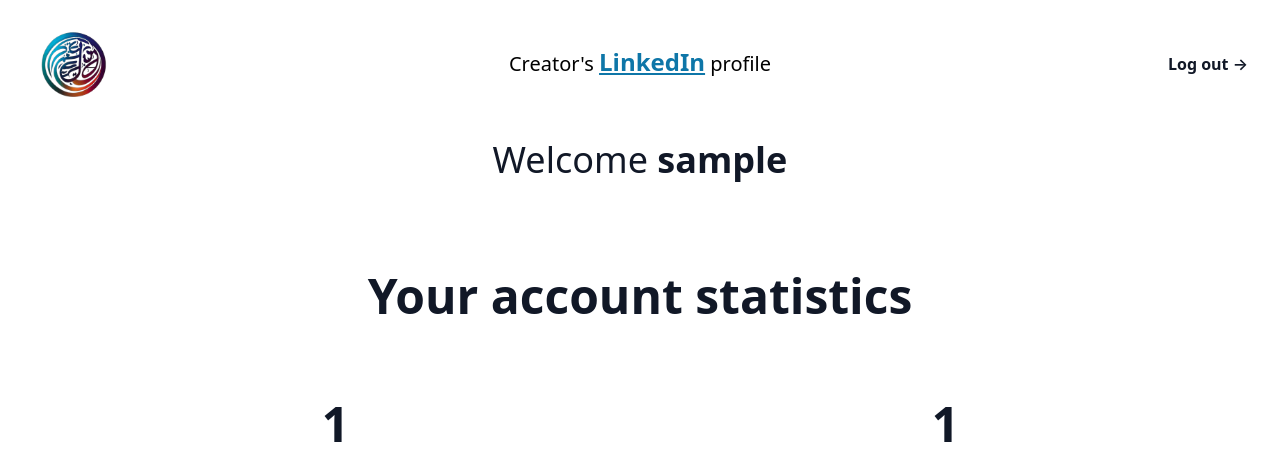
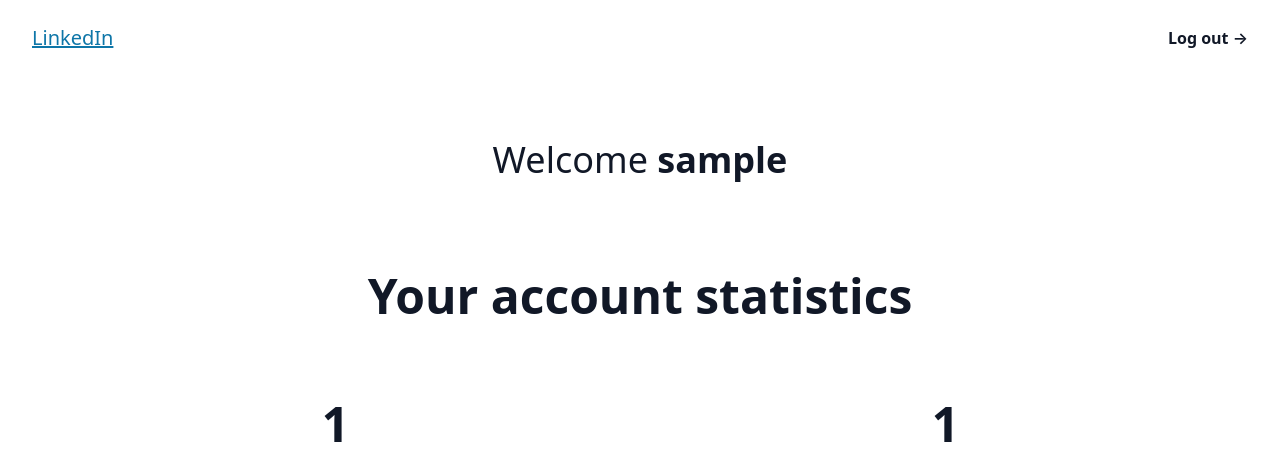
Before and after one commit to yahya-salim/datasite, a PHP site: page /front/home in a window 1280 px wide. Shown: the top 455 px of the page. Run offline with PHP 8.4, Linux system fonts and the light colour scheme; the visitor is signed in with stand-in values (Sample User, id 1).

Commit message:
home.php logo + creator's linkedin to just LinkedIn

```diff
--- a/front/home.php
+++ b/front/home.php
@@ -20,19 +20,12 @@
   <header class="absolute inset-x-0 top-0 z-50">
     <nav class="flex items-center justify-between p-6 lg:px-8" aria-label="Global">
 
-      <div class="flex flex-1">
-        <a href="http://linkedin.com/in/yahyasalim" target="_blank" class="-m-1.5 p-1.5">
-          <span class="sr-only">Yahya SALIM Logo</span>
-          <img class="h-20 w-auto" src="../images/real_logo.png" alt="Yahya SALIM logo">
+
+      <div class="flex flex-1 justify-start">
+        <a href="http://linkedin.com/in/yahyasalim" target="_blank" class="text-[#0e76a8] underline text-xl -m-1.5 p-1.5">
+          LinkedIn
         </a>
       </div>
-
-      <p class="text-xl">
-        Creator's
-        <a href="http://linkedin.com/in/yahyasalim" target="_blank" class="text-[#0e76a8] underline text-2xl font-semibold leading-6">
-         LinkedIn</a>
-        profile
-      </p>
 
       <div class="flex flex-1 justify-end">
         <a href="../back/logout" class="text-base font-semibold leading-6 text-gray-900">Log out <span aria-hidden="true">&rarr;</span></a>
```
Also changed, not shown: dist/output.css (+49 -0 lines).
